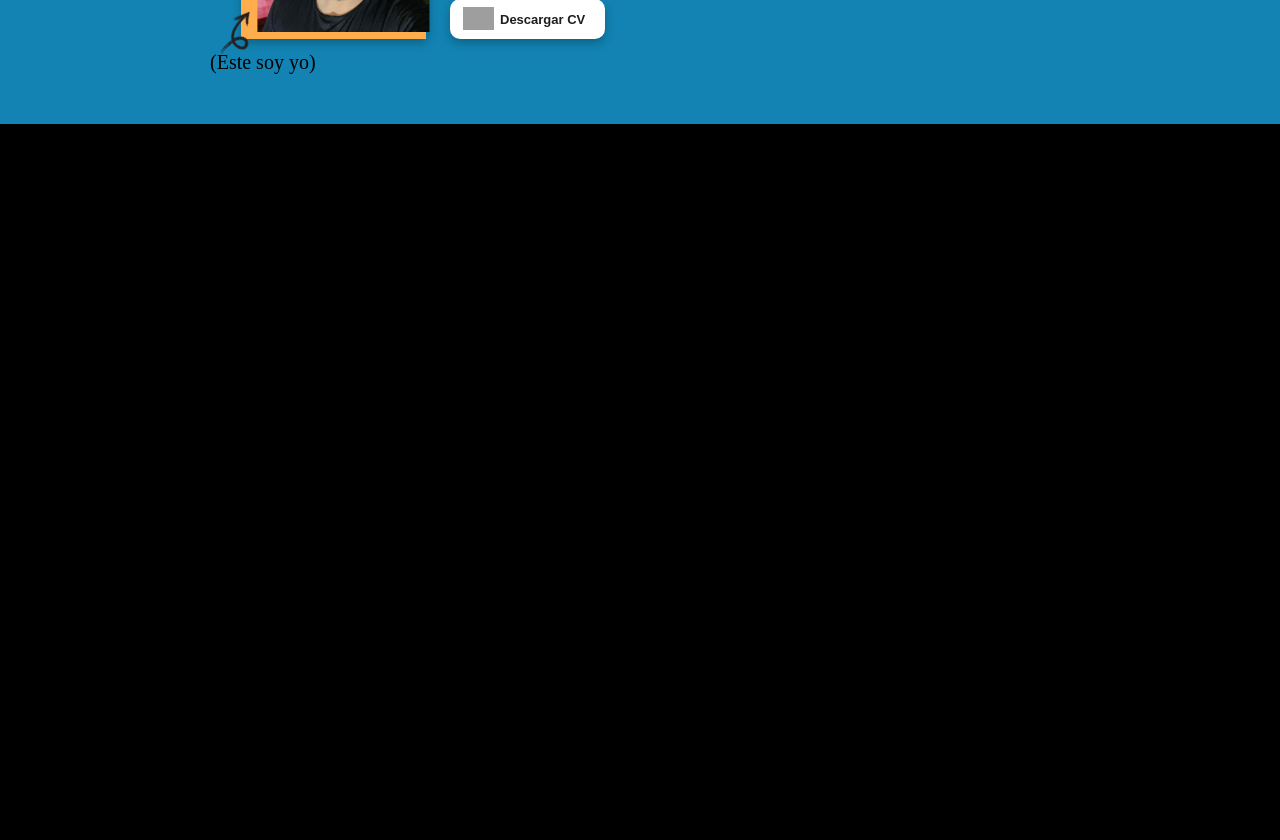
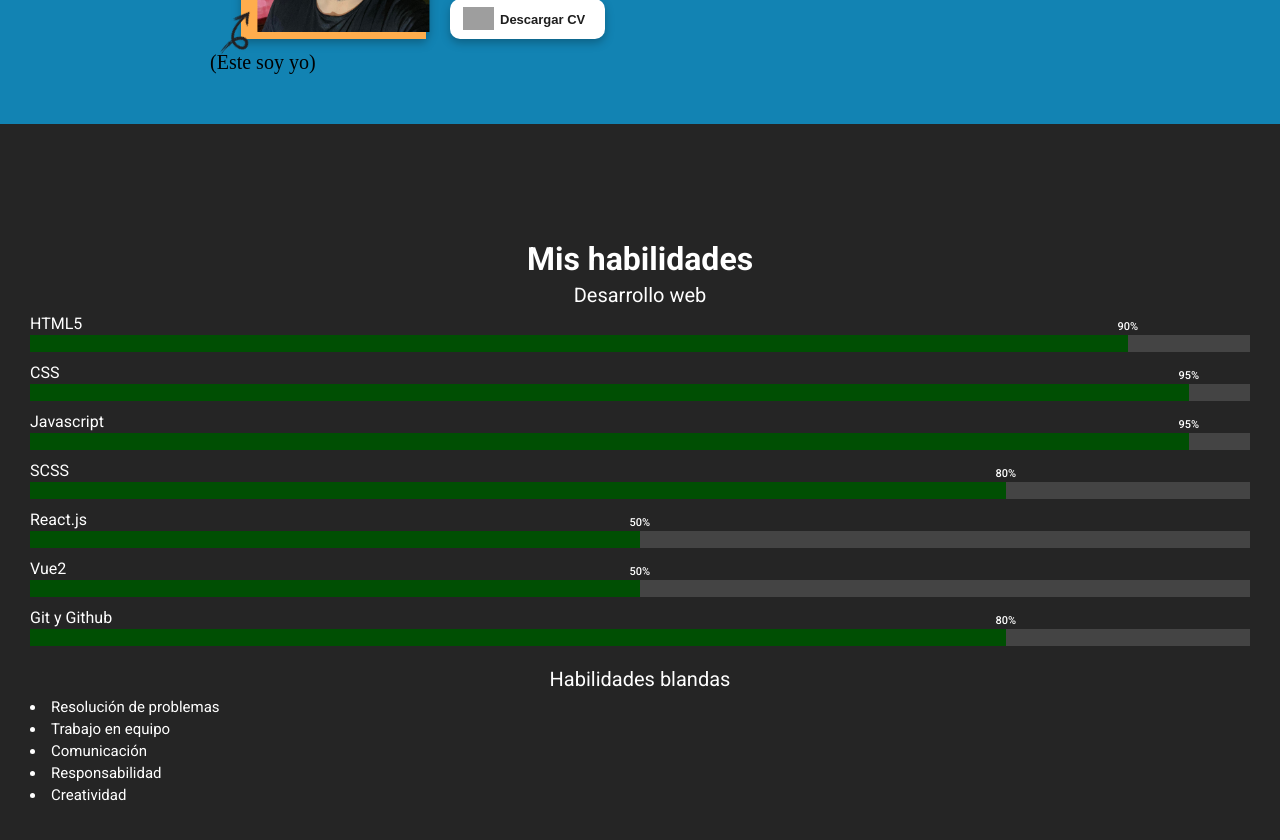
Before and after one commit to WillyAntunez/willy-antunez-portfolio, a React (Vite) app: page / in a window 1280 px wide. Shown: the part 720-1560 px from the top of the page. Before the commit the page ends 1144 px from the top, so only its background shows below. Built offline with nearby package versions, Linux system fonts and the light colour scheme; grey boxes are pictures that could not be loaded; a web font is replaced by a local one.

Commit message:
Skills: responsive celular Hor. y Ver., Med. y Peq.

```diff
--- a/src/components/AboutMe.scss
+++ b/src/components/AboutMe.scss
@@ -374,6 +374,3 @@
     }
 
 }
-
-
-/* todo: subirle el font-size un poquito */
--- a/src/components/Skills.jsx
+++ b/src/components/Skills.jsx
@@ -2,6 +2,8 @@ import React from 'react'
 
 import { useContext } from 'react'
 import { ProfileContext } from '../context/ProfileContext'
+
+import './Skills.scss';
 
 export const Skills = () => {
 
@@ -10,30 +12,37 @@ export const Skills = () => {
   return (
     <div className='skills__container'>
         <div className="skills">
-          <h2>Mis habilidades</h2>
+          <h2 className='skills__text skills__text--title'>Mis habilidades</h2>
 
-          <div className="skills__tech">
-              <h3 className='skills__text'>Desarrollo web</h3>
+          <div className='skills__content'>
+            <h3 className='skills__text skills__text--subtitle skills__techTitle'>Desarrollo web</h3>
+
               {skills?.techSkills.map(skill =>
                 <div key={skill.name} className="skills__barContainer">
-                  <span className='skills__text'>{skill.name}</span>
-                  <span className='skills__text--small'> {skill.domainPercent}%</span>
-                  <div className='skills__barBackround'>
-                    <div className='skills__bar' style={{ width: `${skill.domainPercent}%`, }}></div>
+                  <span className='skills__text skills__name'>{skill.name}</span>
+
+                  <div className='skills__barBackground'>
+                    <div className='skills__bar' style={{ width: `${skill.domainPercent}%`, }}>
+                      <span className='skills__text skills__text--small skills__domain'> {skill.domainPercent}%</span>
+                    </div>
                   </div>
                 </div>
               )}
-          </div>
+
 
               <div className='skills__soft'>
-                <h3 className='skills__text'>Habilidades blandas</h3>
+                    <h3 className='skills__text skills__text--subtitle skills__softTitle'>Habilidades blandas</h3>
+
                     <ul className='skills__list'>
                       {skills?.softSkills.map(skill =>
-                      <li key={skill.name}>{skill.name}</li>
+                          <li key={skill.name} className="skills__softSkill skills__text">{skill.name}</li>
                       )}
                     </ul>
               </div>
             </div>
           </div>
+
+
+    </div>
   )
 }
--- a/src/components/Skills.scss
+++ b/src/components/Skills.scss
@@ -0,0 +1,205 @@
+@import '../scss/variables';
+
+/* Medium size phone */
+
+.skills__container {
+    width: 100%;
+    height: 100vh;
+}
+
+.skills{
+    height: 100%;
+    width: 100%;
+
+    padding: 0 3rem;
+
+    background-color: $medium-gray;
+
+    display: flex;
+    flex-direction: column;
+    align-items: center;
+    justify-content: center;
+
+    &__content{
+        width: 100%;
+        display: flex;
+        flex-direction: column;
+        align-items: center;
+        justify-content: center;
+    }
+
+    &__text {
+        font-family: $roboto;
+        font-size: 1.6rem;
+        color: $white;
+
+        &--title{
+            font-family: $roboto;
+            font-weight: $bold;
+            font-size: 3.2rem;
+            margin-bottom: .5rem;
+        }
+
+        &--subtitle{
+            font-family: $roboto;
+            font-weight: $regular;
+            font-size: 2rem;
+            margin-bottom: .7rem;
+        }
+
+        &--small {
+            font-weight: $medium;
+            font-size: 1.1rem;
+        }
+    }
+
+    /* Techskills */
+
+    &__barContainer{
+        display: flex;
+        flex-direction: column;
+        width: 100%;
+        margin-bottom: 1.1rem;
+    }
+
+    &__barBackground{
+        width: 100%;
+        height: 1.7rem;
+        background-color: $soft-gray;
+        margin-top: .2rem;
+    }
+
+    &__bar {
+        height: 100%;
+        background-color: $tech-green;
+        position: relative;
+    }
+
+    &__domain{
+        position: absolute;
+        right: -1rem;
+        top: -90%;
+    }
+
+    /* softSkills */
+
+    &__soft {
+        margin-top: 1rem;
+        width: 100%;
+    }
+
+    &__softTitle{
+        text-align: center;
+    }
+
+    &__softSkill {
+        font-size: 1.5rem;
+        margin-bottom: .4rem;
+        list-style-position: inside;
+    }
+
+}
+
+/* Phone landscape */
+@media only screen and (max-height: 450px) and (orientation: landscape) {
+    .skills{
+        &__content{
+            display: grid;
+            grid-template-columns: repeat(2, 1fr);
+            grid-template-rows: repeat(9, auto);
+            align-items: start;
+            column-gap: 4.3rem;
+
+        }
+
+        &__techTitle{
+           text-align: center;
+           margin: 0;
+           align-self: center;
+        }
+
+        &__barBackground {
+            height: 1rem;
+        }
+
+        &__domain {
+            top: -1.5rem;
+        }
+
+        &__soft{
+            grid-column: 2 / 3;
+            grid-row: 3 / 9;
+        }
+    }
+}
+
+@media only screen and (max-height: 320px) and (orientation: landscape){
+    .skills{
+        padding: 0 1rem;
+    }
+}
+
+/* small phone */
+@media screen and (max-width: 320px) and (max-height: 480px){
+.skills{
+    &__text {
+        font-size: 1.3rem;
+
+        &--title{
+            font-size: 2.3rem;
+            margin-bottom: 0rem;
+        }
+
+        &--subtitle{
+            font-size: 1.8rem;
+            margin-bottom: .7rem;
+        }
+
+        &--small {
+            font-size: 1.1rem;
+        }
+    }
+
+    /* Techskills */
+
+    &__barContainer{
+        margin-bottom: .7rem;
+    }
+
+    &__barBackground{
+        height: 1rem;
+        margin-top: .3rem;
+    }
+
+    &__bar {
+        height: 100%;
+        background-color: $tech-green;
+        position: relative;
+    }
+
+    &__domain{
+        position: absolute;
+        right: -1rem;
+        top: -1.5rem;
+    }
+
+    /* softSkills */
+
+    &__soft {
+        margin-top: .5rem;
+        width: 100%;
+    }
+
+    &__softTitle{
+        text-align: center;
+    }
+
+    &__softSkill {
+        font-size: 1.4rem;
+        margin-bottom: .3rem;
+        list-style-position: inside;
+    }
+
+}
+
+}
--- a/src/scss/_variables.scss
+++ b/src/scss/_variables.scss
@@ -1,8 +1,20 @@
+//Colors
 $primary-orange: #ffad4d;
 $dark-orange: #ff6e40;
 $primary-blue: rgb(18, 131, 179);
 $black: #000;
 $white: #fff;
 $black-gray: #1e1e1e;
+$medium-gray: #252525;
+$soft-gray: #444444;
 $transparent-black: rgba(0, 0, 0, 0.4);
 $transparent-white: rgba(255, 255, 255, 0.41);
+$tech-green: #004F03;
+
+//Fonts
+$roboto: 'Roboto', sans-serif;
+
+//Font weights
+$regular: 400;
+$bold: 700;
+$medium: 500;
```
Lines whose indentation alone changed are shown as unchanged.
